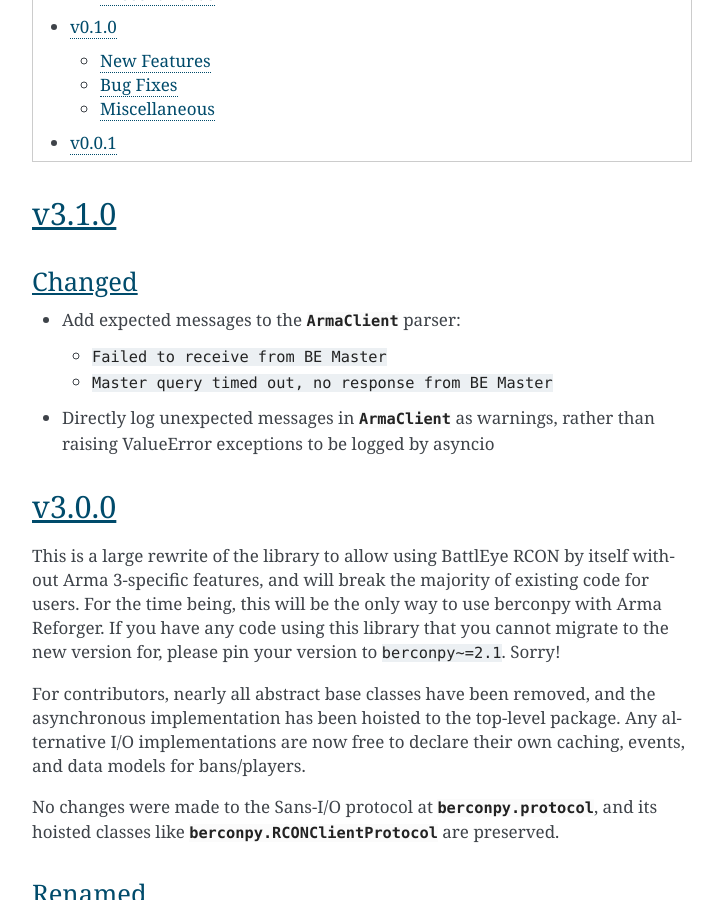
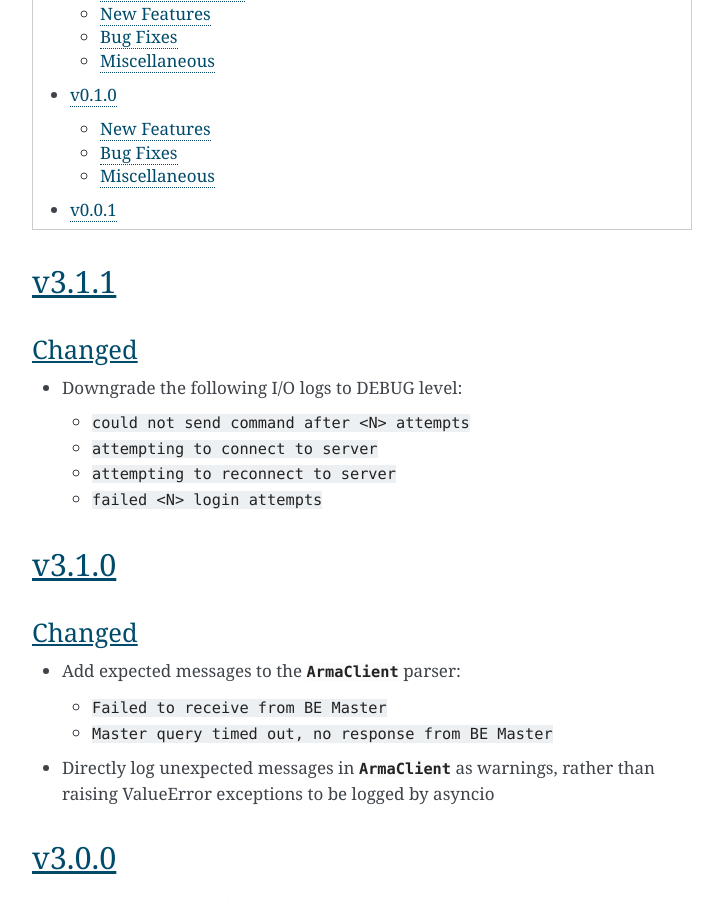
Before and after one commit to thegamecracks/berconpy, a Sphinx documentation site: the page built from docs/source/changelog.rst, in a window 1280 px wide and 900 px high, scrolled down 1338 px. Shown: the whole window, without its empty margins (388-1111 px from the left). Built offline with Sphinx 7.4.7, drawn with Linux system fonts in a browser that asks for light colours; some of the changed text lies outside the part shown.

Commit message:
docs: add v3.1.1 to changelog

```diff
--- a/docs/source/changelog.rst
+++ b/docs/source/changelog.rst
@@ -4,6 +4,19 @@
 .. contents::
   :depth: 2
   :local:
+
+v3.1.1
+------
+
+Changed
+^^^^^^^
+
+* Downgrade the following I/O logs to DEBUG level:
+
+  * ``could not send command after <N> attempts``
+  * ``attempting to connect to server``
+  * ``attempting to reconnect to server``
+  * ``failed <N> login attempts``
 
 v3.1.0
 ------
```
